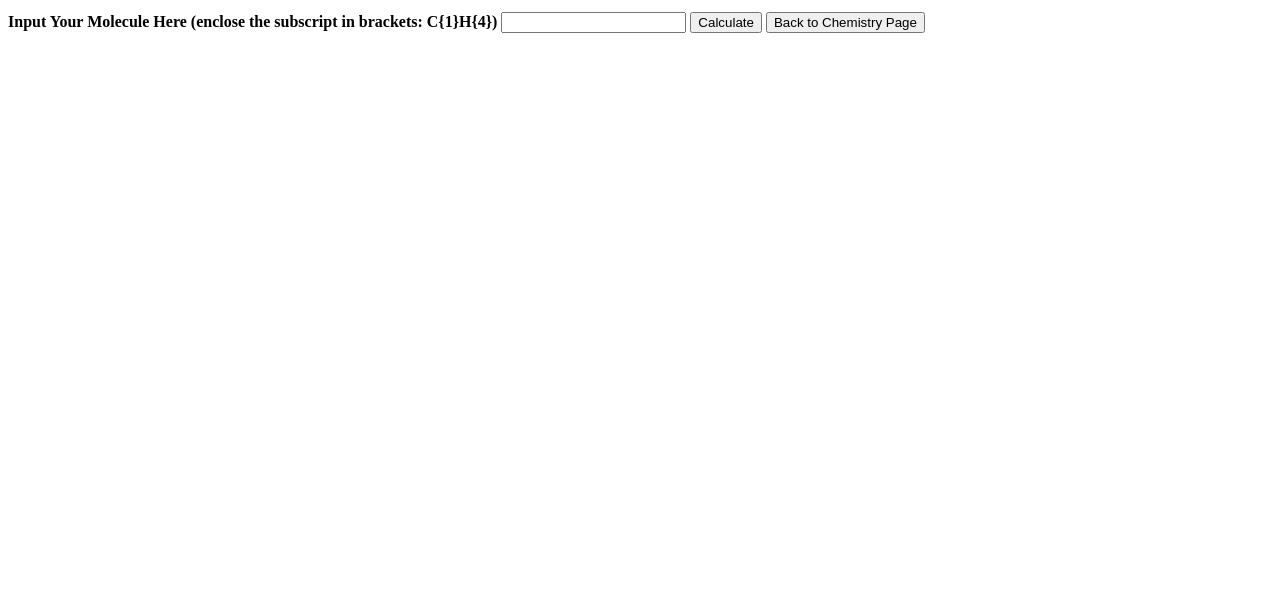
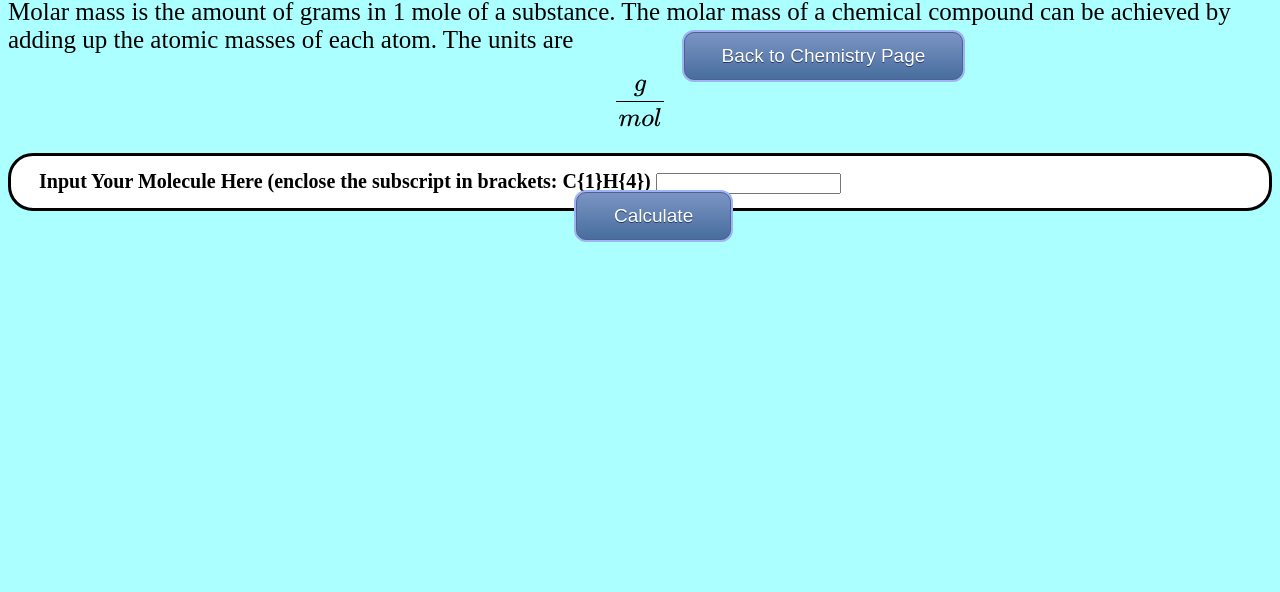
Before and after one commit to AJ-crypto-arch/ScienceWhiz, a plain HTML site: page chem-stuff/molarmass.html in a window 1280 px wide. Shown: the part 208-800 px from the top of the page. Drawn offline with nearby package versions, Linux system fonts and the light colour scheme; some packages are replaced by stand-ins of ours; the site is published under a folder, as on GitHub Pages, so addresses that start at the root find nothing.

Commit message:
hope fix

```diff
--- a/chem-stuff/molarmass.html
+++ b/chem-stuff/molarmass.html
@@ -5,7 +5,7 @@
     <meta http-equiv="X-UA-Compatible" content="IE=edge">
     <meta name="viewport" content="width=device-width, initial-scale=1.0">
     <script src='https://cdnjs.cloudflare.com/ajax/libs/mathjax/2.7.4/MathJax.js?config=default'></script>
-    <link href="/chemistry.css" rel="stylesheet" type="text/css" />
+    <link href="../chemistry.css" rel="stylesheet" type="text/css" />
     <title>Molar Mass</title>
 </head>
 <body>
```
